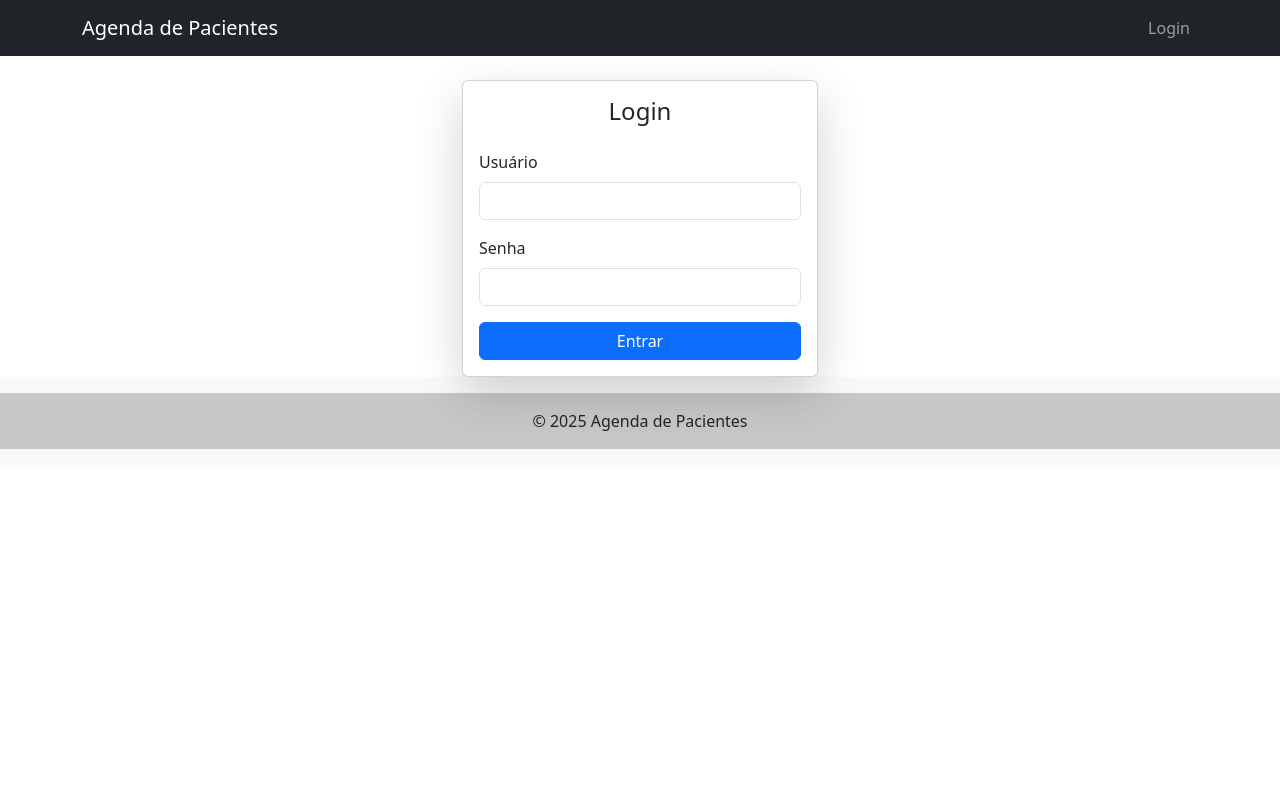
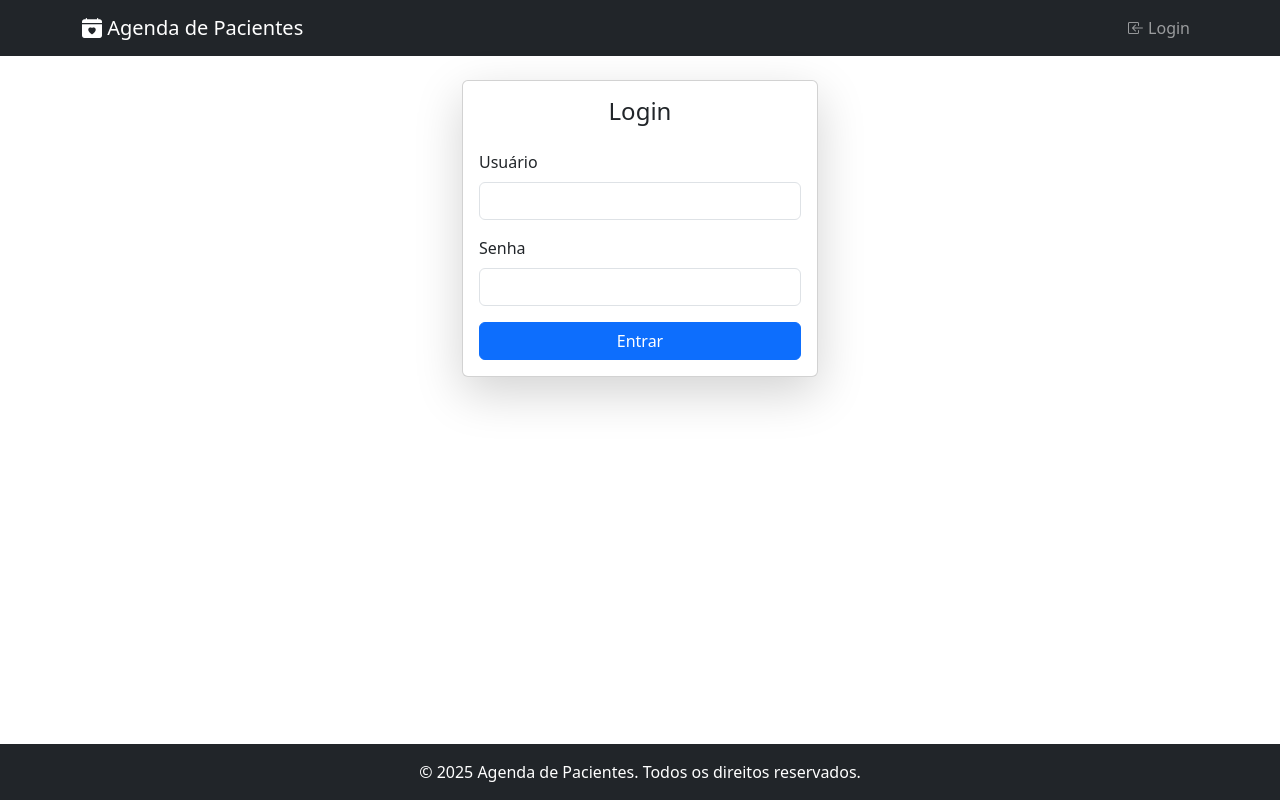
Before and after one commit to SatoYohan/Agenda-de-Pacientes, a PHP site: page /Agenda-de-Pacientes/ in a window 1280 px wide. Run offline with PHP 8.4, Linux system fonts and the light colour scheme.

Commit message:
style: footer fica em baixo da tela e alerta some dps de 3 segundos

```diff
--- a/app/Views/layouts/main.php
+++ b/app/Views/layouts/main.php
@@ -5,11 +5,24 @@
     <meta name="viewport" content="width=device-width, initial-scale=1.0">
     <title><?= $title ?? 'Agenda de Pacientes' ?></title>
     <link href="https://cdn.jsdelivr.net/npm/bootstrap@5.3.0/dist/css/bootstrap.min.css" rel="stylesheet">
-    <link rel="stylesheet" href="<?= BASE_URL ?>/css/style.css"> </head>
+    <link rel="stylesheet" href="https://cdn.jsdelivr.net/npm/bootstrap-icons@1.11.3/font/bootstrap-icons.min.css">
+    <link rel="stylesheet" href="<?= BASE_URL ?>/css/style.css">
+    <style>
+        /* Estilo para garantir que o body ocupe pelo menos a altura da viewport */
+        body {
+            display: flex;
+            flex-direction: column;
+            min-height: 100vh;
+        }
+        .content-wrapper {
+            flex: 1; /* Faz o conteúdo principal crescer e empurrar o footer para baixo */
+        }
+    </style>
+</head>
 <body>
 <nav class="navbar navbar-expand-lg navbar-dark bg-dark mb-4">
     <div class="container">
-        <a class="navbar-brand" href="<?= BASE_URL ?>/login/index">Agenda de Pacientes</a>
+        <a class="navbar-brand" href="<?= BASE_URL ?>/login/index"><i class="bi bi-calendar-heart-fill"></i> Agenda de Pacientes</a>
         <button class="navbar-toggler" type="button" data-bs-toggle="collapse" data-bs-target="#navbarNav" aria-controls="navbarNav" aria-expanded="false" aria-label="Toggle navigation">
             <span class="navbar-toggler-icon"></span>
         </button>
@@ -18,18 +31,18 @@
                 <?php if (isset($_SESSION['user'])): ?>
                     <?php if ($_SESSION['user']['role'] === 'admin'): ?>
                         <li class="nav-item">
-                            <a class="nav-link" href="<?= BASE_URL ?>/paciente/index">Pacientes</a>
+                            <a class="nav-link" href="<?= BASE_URL ?>/paciente/index"><i class="bi bi-people-fill"></i> Pacientes</a>
                         </li>
                     <?php endif; ?>
                     <li class="nav-item">
-                        <a class="nav-link" href="<?= BASE_URL ?>/consulta/index">Consultas</a>
+                        <a class="nav-link" href="<?= BASE_URL ?>/consulta/index"><i class="bi bi-clipboard2-pulse-fill"></i> Consultas</a>
                     </li>
                     <li class="nav-item">
-                        <a class="nav-link" href="<?= BASE_URL ?>/login/logout">Logout (<?= htmlspecialchars($_SESSION['user']['username']) ?>)</a>
+                        <a class="nav-link" href="<?= BASE_URL ?>/login/logout"><i class="bi bi-box-arrow-right"></i> Logout (<?= htmlspecialchars($_SESSION['user']['username']) ?>)</a>
                     </li>
                 <?php else: ?>
                     <li class="nav-item">
-                        <a class="nav-link" href="<?= BASE_URL ?>/login/index">Login</a>
+                        <a class="nav-link" href="<?= BASE_URL ?>/login/index"><i class="bi bi-box-arrow-in-left"></i> Login</a>
                     </li>
                 <?php endif; ?>
             </ul>
@@ -37,10 +50,11 @@
     </div>
 </nav>
 
+<div class="content-wrapper">
     <div class="container">
         <?php if (isset($_SESSION['flash_message'])): ?>
-        <div class="alert alert-<?= $_SESSION['flash_message']['type'] ?? 'info' ?> alert-dismissible fade show" role="alert">
-            <?= $_SESSION['flash_message']['message'] ?>
+            <div class="alert alert-<?= htmlspecialchars($_SESSION['flash_message']['type'] ?? 'info') ?> alert-dismissible fade show auto-close-alert" role="alert">
+                <?= htmlspecialchars($_SESSION['flash_message']['message']) ?>
                 <button type="button" class="btn-close" data-bs-dismiss="alert" aria-label="Close"></button>
             </div>
             <?php unset($_SESSION['flash_message']); ?>
@@ -48,13 +62,31 @@
 
         <?= $content ?? '' ?>
     </div>
+</div>
 
-<footer class="bg-light text-center text-lg-start mt-auto py-3">
-    <div class="text-center p-3" style="background-color: rgba(0, 0, 0, 0.2);">
-        © <?= date('Y') ?> Agenda de Pacientes
+<footer class="bg-dark text-white text-center mt-auto py-3"> <div class="container">
+        <p class="mb-0">&copy; <?= date('Y') ?> Agenda de Pacientes. Todos os direitos reservados.</p>
     </div>
 </footer>
 
 <script src="https://cdn.jsdelivr.net/npm/bootstrap@5.3.0/dist/js/bootstrap.bundle.min.js"></script>
+<script>
+    // Script para fechar alertas automaticamente
+    document.addEventListener('DOMContentLoaded', (event) => {
+        const autoCloseAlerts = document.querySelectorAll('.auto-close-alert');
+        autoCloseAlerts.forEach(alert => {
+            setTimeout(() => {
+                // Usa o componente Alert do Bootstrap para fechar suavemente, se disponível
+                const bootstrapAlert = bootstrap.Alert.getInstance(alert);
+                if (bootstrapAlert) {
+                    bootstrapAlert.close();
+                } else {
+                    // Fallback se o componente não for encontrado (remove diretamente)
+                    alert.style.display = 'none';
+                }
+            }, 3000); // Fecha após 3000 milissegundos = 3 segundos
+        });
+    });
+</script>
 </body>
 </html>
```
Lines whose indentation alone changed are shown as unchanged.
